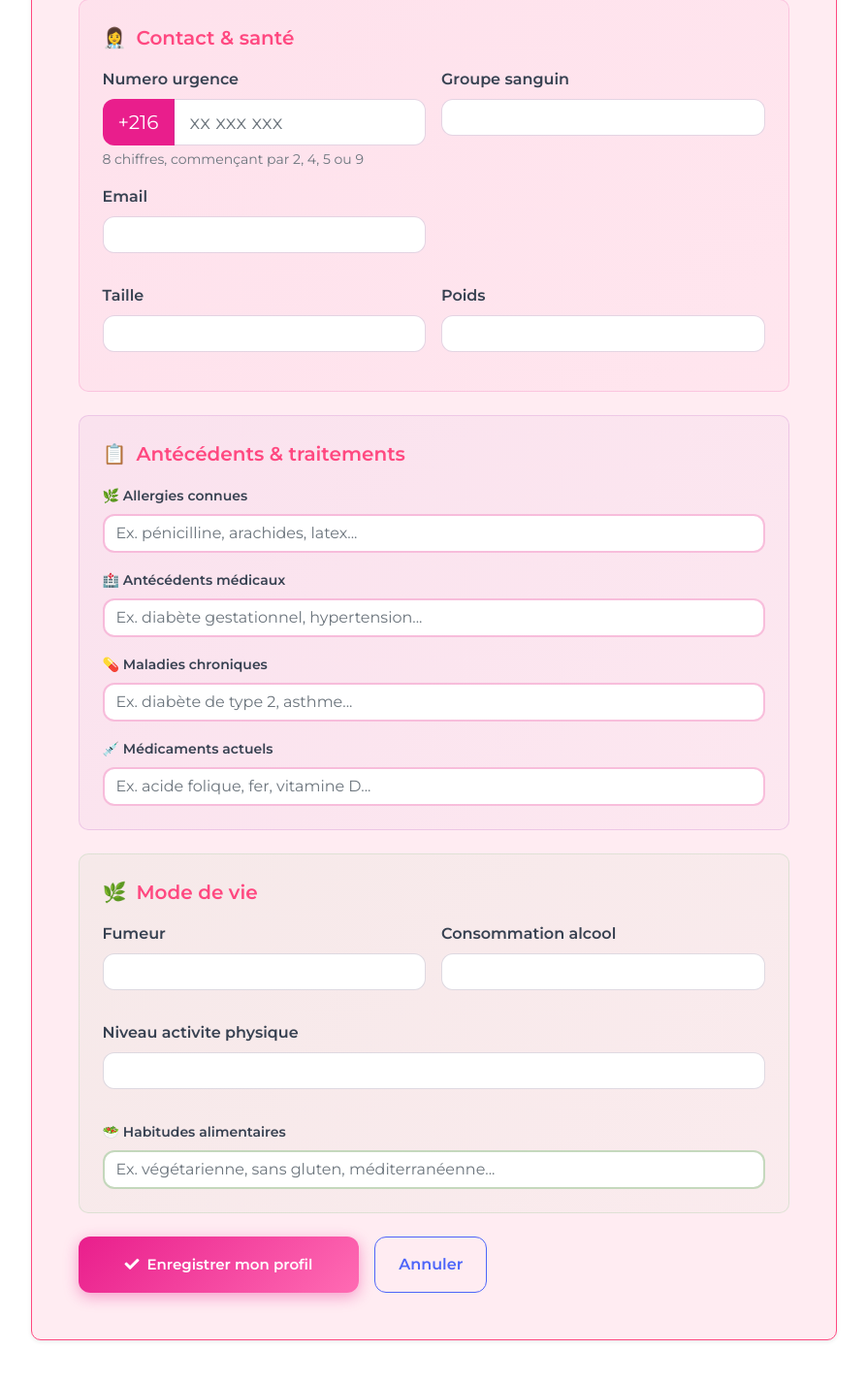
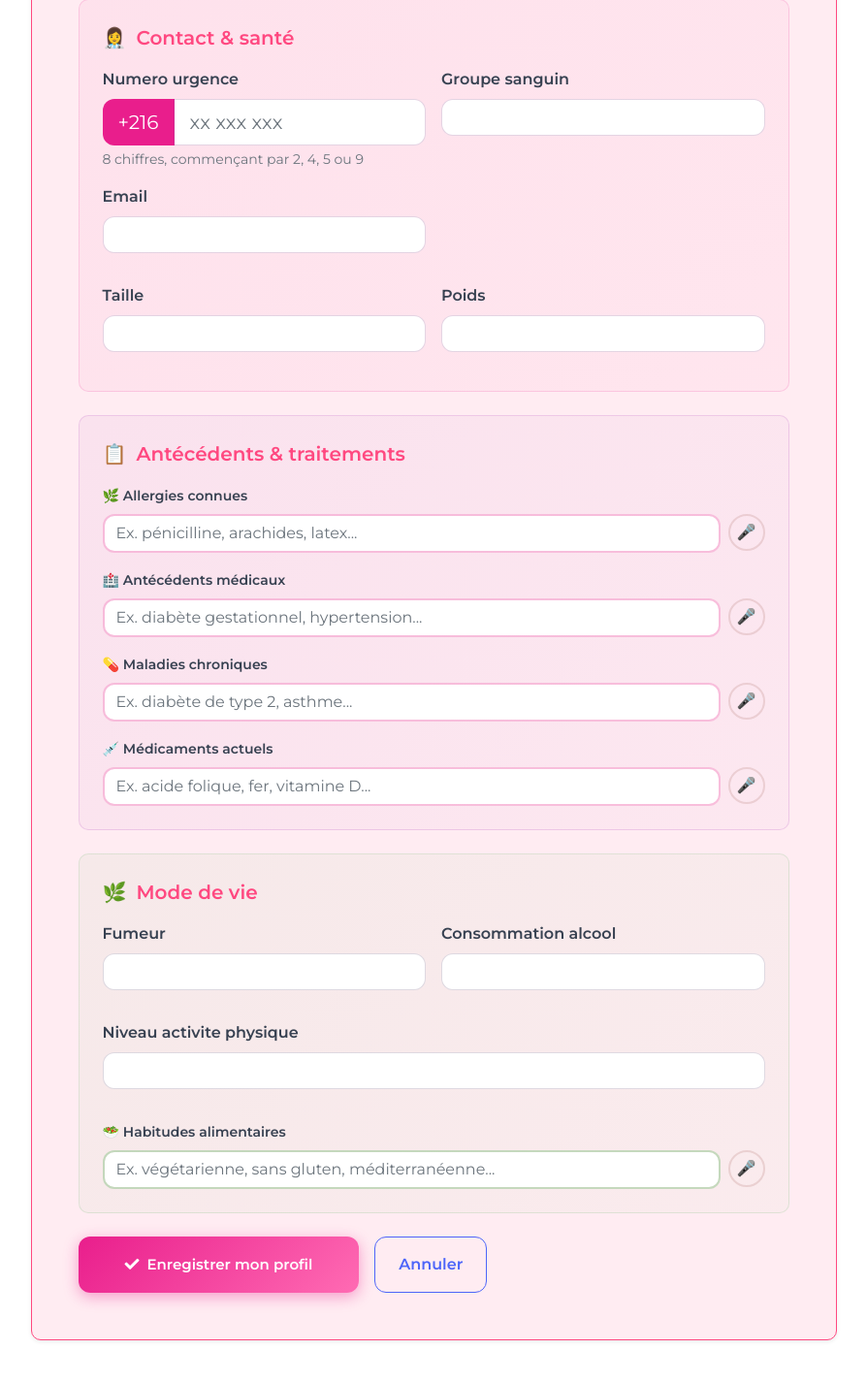
Before and after one commit to Tasnimekaabachi/Maternia, a Symfony app: template templates/pages/mon_profil_maman.html.twig in a window 1280 px wide. Shown: the part 1146-2571 px from the top of the page at 97% size, without its empty margins (193-1087 px from the left). Run offline with Twig, Linux system fonts and the light colour scheme; the template is opened without the code that fills it, so the values that code supplies are empty; form fields are guessed from the names that the template uses; some libraries are stand-ins or nearby versions.

Commit message:
supressionDynamique+speachToText

```diff
--- a/public/css/style.css
+++ b/public/css/style.css
@@ -761,3 +761,48 @@ h4, h5, h6, .h4, .h5, .h6 {
     box-shadow: var(--shadow-md);
     border-color: rgba(74, 123, 167, 0.25);
 }
+/*** Speech to Text - Bouton Micro ***/
+.mic-wrapper {
+    display: flex;
+    gap: 8px;
+    align-items: flex-start;
+    width: 100%;
+}
+.mic-wrapper textarea,
+.mic-wrapper input {
+    flex: 1;
+    min-width: 0;
+}
+.mic-btn {
+    background: none;
+    border: 2px solid rgba(196, 145, 142, 0.3);
+    border-radius: 50%;
+    width: 38px;
+    height: 38px;
+    cursor: pointer;
+    font-size: 16px;
+    transition: all 0.2s ease;
+    flex-shrink: 0;
+    display: flex;
+    align-items: center;
+    justify-content: center;
+}
+.mic-btn:hover {
+    background: rgba(196, 145, 142, 0.1);
+    border-color: var(--bs-secondary);
+    transform: scale(1.05);
+}
+.mic-btn.recording {
+    background: var(--bs-secondary);
+    border-color: var(--bs-secondary);
+    animation: mic-pulse 1s infinite;
+}
+.mic-btn.recording span {
+    filter: brightness(10);
+}
+@keyframes mic-pulse {
+    0% { box-shadow: 0 0 0 0 rgba(196, 145, 142, 0.4); }
+    70% { box-shadow: 0 0 0 10px rgba(196, 145, 142, 0); }
+    100% { box-shadow: 0 0 0 0 rgba(196, 145, 142, 0); }
+}
+/*** Speech to Text End ***/
--- a/templates/pages/mon_profil_maman.html.twig
+++ b/templates/pages/mon_profil_maman.html.twig
@@ -1205,19 +1205,31 @@ function renderList(count) {
     <div class="row g-3">
         <div class="col-12">
             <label class="form-label fw-semibold small">🌿 Allergies connues</label>
+            <div class="mic-wrapper">
                 {{ form_widget(form.allergies, {'attr': {'class': 'form-control', 'rows': 2, 'placeholder': 'Ex. pénicilline, arachides, latex...', 'style': 'border-radius:12px;border:2px solid rgba(233,30,140,0.2);resize:none;'}}) }}
+                <button type="button" class="mic-btn" onclick="startVoice('maman_allergies', this)" title="Dicter par voix">🎤</button>
+            </div>
         </div>
         <div class="col-12">
             <label class="form-label fw-semibold small">🏥 Antécédents médicaux</label>
+            <div class="mic-wrapper">
                 {{ form_widget(form.antecedentsMedicaux, {'attr': {'class': 'form-control', 'rows': 2, 'placeholder': 'Ex. diabète gestationnel, hypertension...', 'style': 'border-radius:12px;border:2px solid rgba(233,30,140,0.2);resize:none;'}}) }}
+                <button type="button" class="mic-btn" onclick="startVoice('maman_antecedentsMedicaux', this)" title="Dicter par voix">🎤</button>
+            </div>
         </div>
         <div class="col-12">
             <label class="form-label fw-semibold small">💊 Maladies chroniques</label>
+            <div class="mic-wrapper">
                 {{ form_widget(form.maladiesChroniques, {'attr': {'class': 'form-control', 'rows': 2, 'placeholder': 'Ex. diabète de type 2, asthme...', 'style': 'border-radius:12px;border:2px solid rgba(233,30,140,0.2);resize:none;'}}) }}
+                <button type="button" class="mic-btn" onclick="startVoice('maman_maladiesChroniques', this)" title="Dicter par voix">🎤</button>
+            </div>
         </div>
         <div class="col-12">
             <label class="form-label fw-semibold small">💉 Médicaments actuels</label>
+            <div class="mic-wrapper">
                 {{ form_widget(form.medicamentsActuels, {'attr': {'class': 'form-control', 'rows': 2, 'placeholder': 'Ex. acide folique, fer, vitamine D...', 'style': 'border-radius:12px;border:2px solid rgba(233,30,140,0.2);resize:none;'}}) }}
+                <button type="button" class="mic-btn" onclick="startVoice('maman_medicamentsActuels', this)" title="Dicter par voix">🎤</button>
+            </div>
         </div>
     </div>
 </div>
@@ -1234,11 +1246,13 @@ function renderList(count) {
         <div class="col-12">{{ form_row(form.niveauActivitePhysique) }}</div>
         <div class="col-12">
             <label class="form-label fw-semibold small">🥗 Habitudes alimentaires</label>
+            <div class="mic-wrapper">
                 {{ form_widget(form.habitudesAlimentaires, {'attr': {'class': 'form-control', 'placeholder': 'Ex. végétarienne, sans gluten, méditerranéenne...', 'style': 'border-radius:12px;border:2px solid rgba(76,175,80,0.3);'}}) }}
+                <button type="button" class="mic-btn" onclick="startVoice('maman_habitudesAlimentaires', this)" title="Dicter par voix">🎤</button>
             </div>
         </div>
     </div>
-
+</div>
                     {# Boutons #}
                     <div class="d-flex flex-wrap gap-3 mt-2">
                         <button type="submit" class="btn px-5 py-3 btn-border-radius" style="background:linear-gradient(135deg,#e91e8c,#ff6bb3);border:none;color:white;font-weight:600;font-size:15px;box-shadow:0 4px 15px rgba(233,30,140,0.4);">
@@ -1254,4 +1268,66 @@ function renderList(count) {
     </div>
 </section>
     {% endif %}
+    <script>
+function startVoice(fieldId, btn) {
+    if (!('webkitSpeechRecognition' in window) && !('SpeechRecognition' in window)) {
+        alert('Votre navigateur ne supporte pas la reconnaissance vocale. Utilisez Chrome ou Edge.');
+        return;
+    }
+
+    var SpeechRecognition = window.SpeechRecognition || window.webkitSpeechRecognition;
+    var recognition = new SpeechRecognition();
+
+    recognition.lang = 'fr-FR';
+    recognition.continuous = false;
+    recognition.interimResults = false;
+
+    // Si déjà en cours d'enregistrement, arrêter
+    if (btn.classList.contains('recording')) {
+        recognition.stop();
+        btn.classList.remove('recording');
+        btn.innerHTML = '🎤';
+        return;
+    }
+
+    // Démarrer l'enregistrement
+    btn.classList.add('recording');
+    btn.innerHTML = '⏹️';
+    btn.title = 'Cliquez pour arrêter';
+
+    recognition.start();
+
+    recognition.onresult = function(event) {
+        var transcript = event.results[0][0].transcript;
+        var field = document.getElementById(fieldId);
+        if (field) {
+            // Ajouter au texte existant
+            if (field.value.trim() !== '') {
+                field.value += ', ' + transcript;
+            } else {
+                field.value = transcript;
+            }
+            // Highlight du champ
+            field.style.borderColor = '#4caf50';
+            setTimeout(() => { field.style.borderColor = 'rgba(233,30,140,0.2)'; }, 2000);
+        }
+    };
+
+    recognition.onerror = function(event) {
+        console.error('Erreur reconnaissance vocale:', event.error);
+        if (event.error === 'not-allowed') {
+            alert('Accès au microphone refusé. Autorisez le microphone dans votre navigateur.');
+        }
+        btn.classList.remove('recording');
+        btn.innerHTML = '🎤';
+        btn.title = 'Dicter par voix';
+    };
+
+    recognition.onend = function() {
+        btn.classList.remove('recording');
+        btn.innerHTML = '🎤';
+        btn.title = 'Dicter par voix';
+    };
+}
+</script>
 {% endblock %}
```
Also changed, not shown: src/Entity/Maman.php (+6 -2 lines). Lines whose indentation alone changed are shown as unchanged.
